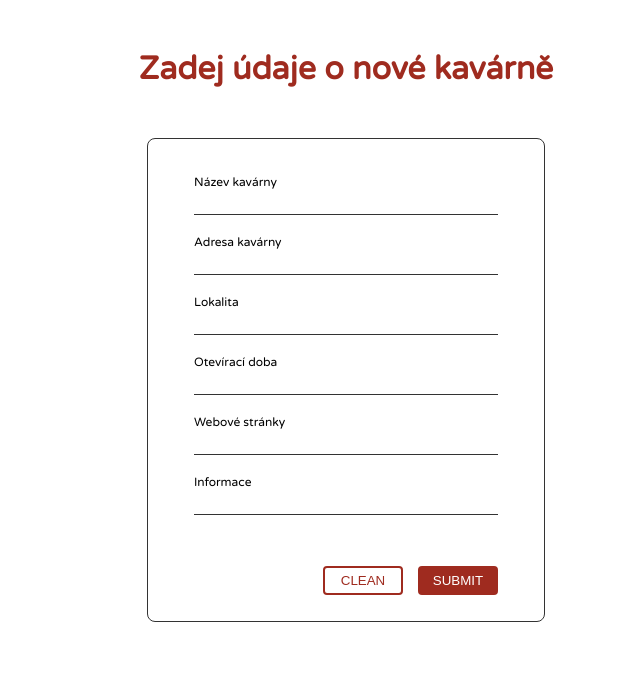
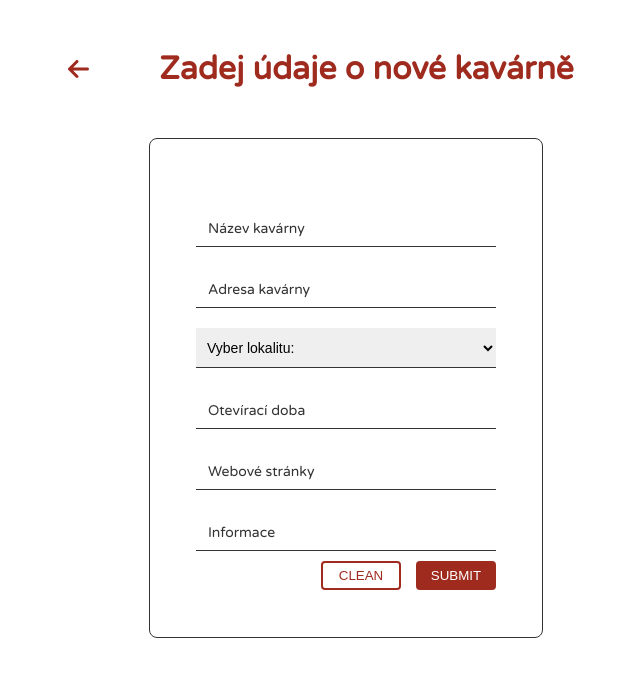
Before and after one commit to CoffeeladyCZ/maps-coffee-react, a React (Create React App) app: page /form in a window 1280 px wide. Shown: the top 676 px of the page, without its empty margins (294-934 px from the left). Built offline with nearby package versions, Linux system fonts and the light colour scheme.

Commit message:
#4 - Change style input and select

```diff
--- a/src/components/Form/FormCafe.jsx
+++ b/src/components/Form/FormCafe.jsx
@@ -1,8 +1,11 @@
 import React from "react";
+import { Link } from "react-router-dom";
 import { useFormik } from 'formik';
 
-
 import './FormCafe.scss';
+import { FontAwesomeIcon } from "@fortawesome/react-fontawesome";
+import { faArrowLeft } from "@fortawesome/free-solid-svg-icons";
+import { cityDistrict } from "../../data/data";
 
 const validate = values => {
   const errors = {};
@@ -42,7 +45,12 @@ const FormCafe = () => {
 
   return (
     <form className="form" onSubmit={formik.handleSubmit}>
+    <div className="form-head">
+       <Link to="/" className='form-head__icon'>
+        <FontAwesomeIcon icon={faArrowLeft} size="xl"/>
+      </Link>
       <h1 className="form-title">Zadej údaje o nové kavárně</h1>
+    </div>
       <div className="form-body">
         <div className="form-body-row">
           <input
@@ -53,15 +61,10 @@ const FormCafe = () => {
             onBlur={formik.handleBlur}
             value={formik.values.nameCafe}
           />
-          <label htmlFor="nameCafe">Název kavárny</label>
-          {formik.touched.nameCafe && formik.errors.nameCafe ? (
-            <div className="errorMessage">{formik.errors.nameCafe}</div>
-            ) : null}
-
+          <label htmlFor="nameCafe" className="placeholder">Název kavárny</label>
         </div>
-
+        {formik.touched.nameCafe && formik.errors.nameCafe ? (<div className="errorMessage">{formik.errors.nameCafe}</div>) : null}
         <div className="form-body-row">
-          <label htmlFor="addressCafe">Adresa kavárny</label>
           <input
             id="addressCafe"
             name="addressCafe"
@@ -70,29 +73,27 @@ const FormCafe = () => {
             onBlur={formik.handleBlur}
             value={formik.values.addressCafe}
           />
-          {formik.touched.addressCafe && formik.errors.addressCafe ? (
-          <div className="errorMessage">{formik.errors.addressCafe}</div>
-        ) : null}
+          <label htmlFor="addressCafe" className="placeholder">Adresa kavárny</label>
         </div>
-
+        {formik.touched.addressCafe && formik.errors.addressCafe ? (<div className="errorMessage">{formik.errors.addressCafe}</div>) : null}
         <div className="form-body-row">
-          <label htmlFor="location">Lokalita</label>
-            <input
+          <select
             id="location"
             name="location"
-              type="location"
             className={formik.errors.location ? 'errorInput' : ''}
             onChange={formik.handleChange}
             onBlur={formik.handleBlur}
             value={formik.values.location}
-            />
-            {formik.touched.location && formik.errors.location ? (
-            <div className="errorMessage">{formik.errors.location}</div>
-          ) : null}
+          >
+            <option>Vyber lokalitu:</option>
+            {cityDistrict.map(location => {
+              return <option>{location.name}</option>
+            })}
+          </select>
+          {/* <label htmlFor="location" className="placeholder">Lokalita</label> */}
         </div>
-
+        {formik.touched.location && formik.errors.location ? (<div className="errorMessage">{formik.errors.location}</div>) : null}
         <div className="form-body-row">
-          <label htmlFor="openTime">Otevírací doba</label>
           <input
             id="openTime"
             name="openTime"
@@ -102,13 +103,10 @@ const FormCafe = () => {
             onBlur={formik.handleBlur}
             value={formik.values.openTime}
           />
-            {formik.touched.openTime && formik.errors.openTime ? (
-            <div className="errorMessage">{formik.errors.location}</div>
-          ) : null}
+          <label htmlFor="openTime" className="placeholder">Otevírací doba</label>
         </div>
-
+        {formik.touched.openTime && formik.errors.openTime ? (<div className="errorMessage">{formik.errors.location}</div>) : null}
         <div className="form-body-row">
-          <label htmlFor="web">Webové stránky</label>
           <input
             id="web"
             name="web"
@@ -117,13 +115,10 @@ const FormCafe = () => {
             onBlur={formik.handleBlur}
             value={formik.values.web}
           />
-            {formik.touched.web && formik.errors.web ? (
-            <div className="errorMessage">{formik.errors.location}</div>
-          ) : null}
+          <label htmlFor="web" className="placeholder">Webové stránky</label>
         </div>
-
+        {formik.touched.web && formik.errors.web ? (<div className="errorMessage">{formik.errors.location}</div>) : null}
         <div className="form-body-row">
-          <label htmlFor="info">Informace</label>
           <input
             id="info"
             name="info"
@@ -132,10 +127,11 @@ const FormCafe = () => {
             onBlur={formik.handleBlur}
             value={formik.values.info}
           />
+          <label htmlFor="info" className="placeholder">Informace</label>
+        </div>
         {formik.touched.info && formik.errors.info ? (
             <div className="errorMessage">{formik.errors.location}</div>
           ) : null}
-        </div>
         <div className="form-body-btn">
           <button type="reset" className="btn btn-clean">Clean</button>
           <button type="submit" className="btn btn-submit">Submit</button>
--- a/src/components/Form/FormCafe.scss
+++ b/src/components/Form/FormCafe.scss
@@ -1,9 +1,27 @@
 @import '../../scss/colors.scss';
+
+*, *::before, *::after {
+  box-sizing: border-box;
+}
 
 .form {
   display: flex;
   flex-direction: column;
   align-items: center;
+
+  &-head {
+    display: flex;
+
+    &__icon {
+      color: $primary-red;
+      margin-top: 57px;
+      padding-right: 20px;
+
+      &:hover {
+        color: $light-red;
+      }
+    }
+  }
 
   &-title {
     color: $primary-red;
@@ -14,44 +32,90 @@
     display: flex;
     flex-direction: column;
     justify-content: center;
-    padding: 16px;
+    padding: 26px;
     border: 1px solid $dark-grey;
     border-radius: 8px;
+
     max-width: 600px;
-    height: 450px;
+    height: 500px;
 
     &-row {
       display: flex;
-      flex-wrap: wrap;
-      padding: 0 30px;
-      justify-content: space-between;
-      padding-top: 20px;
-      height: 40px;
+      position: relative;
+      margin: 0 20px;
+      font-size: 12px;
+      --field-padding: 12px;
+      text-align: left;
+      border-top: 20px solid transparent;
 
-      label {
-        position: absolute;
-        font-size: 12px;
+      input {
+        -webkit-appearance: none;
+        -ms-appearance: none;
+        -moz-appearance: none;
+        appearance: none;
+        background-color: transparent;
+        border: none;
+        border-bottom: 1px solid $dark-grey;
+        width: 300px;
+        font-size: 14px;
+        padding: var(--field-padding);
+
+        &:focus-visible {
+          outline-color: $input-blue;
+        }
       }
 
-      input {
-        width: 300px;
+      select {
         border: none;
         border-bottom: 1px solid $dark-grey;
-        display: flex;
-        justify-content: flex-end;
+        width: 300px;
+        height: 40px;
+        padding-left: 7px;
+        font-size: 14px;
+      }
 
-        &.errorInput {
-          border-bottom: 1px solid $primary-red;
-        }
+      &.errorInput {
+        border-bottom: 1px solid $primary-red;
       }
+    }
+
+    .form-body-row .placeholder {
+      position: absolute;
+      top: 22px;
+      transform: translateY(-50%);
+      font-size: 14px;
+      color: $dark-grey;
+      text-align: left;
+      white-space: nowrap;
+      text-overflow: ellipsis;
+      left: var(--field-padding);
+      width: calc(100% - (var(--field-padding) * 2));
+      transition:
+        top 0.3s ease,
+        color 0.3s ease,
+        font-size 0.3s ease;
+    }
+
+    .form-body-row input:focus + .placeholder {
+      top: -10px;
+      font-size: 12px;
+      text-align: left;
+      color: $input-blue;
+      width: calc(100% - (var(--field-padding) * 2));
+    }
+
+    .form-body-row input:not(:placeholder-shown) + .placeholder
+    .form-body-row input:focus + .placeholder {
+      top: 0px;
+      font-size: 12px;
+      color: $dark-grey;
     }
 
     &-btn {
       display: flex;
       justify-content: flex-end;
-      margin: 10px;
-      margin-top: auto;
-      margin-right: 30px;
+      margin-top: 10px;
+      margin-right: 20px;
 
       .btn {
         width: 80px;
@@ -81,6 +145,12 @@
     .errorMessage {
       color: $primary-red;
       font-size: 12px;
+      padding-left: 30px;
+      text-align: left;
+      animation-name: bounce;
+      animation-duration: .5s;
+      animation-delay: 0.25s;
+      caret-color: $primary-red;
     }
   }
 }
--- a/src/data/data.js
+++ b/src/data/data.js
@@ -11,6 +11,17 @@ export const coffeehouse = document.querySelector('.list-coffeehouse'),
         },
       ],
       photo = [];
+
+
+export const cityDistrict = [
+  { name: 'All' },
+  { name: 'Letná' },
+  { name: 'Karlín' },
+  { name: 'Dejvice' },
+  { name: 'Vinohrady' },
+  { name: 'Nusle' },
+  { name: 'Centrum' },
+];
 
 // list of coffeehouse
 export const listCoffeehouse = [
--- a/src/scss/colors.scss
+++ b/src/scss/colors.scss
@@ -3,3 +3,4 @@ $secondary-red: lighten($primary-red, 10%);
 $dark-grey: #333333;
 $light-grey: #cecece;
 $light-red: #c02413;
+$input-blue: #1867c0;
```
Lines whose indentation alone changed are shown as unchanged.
